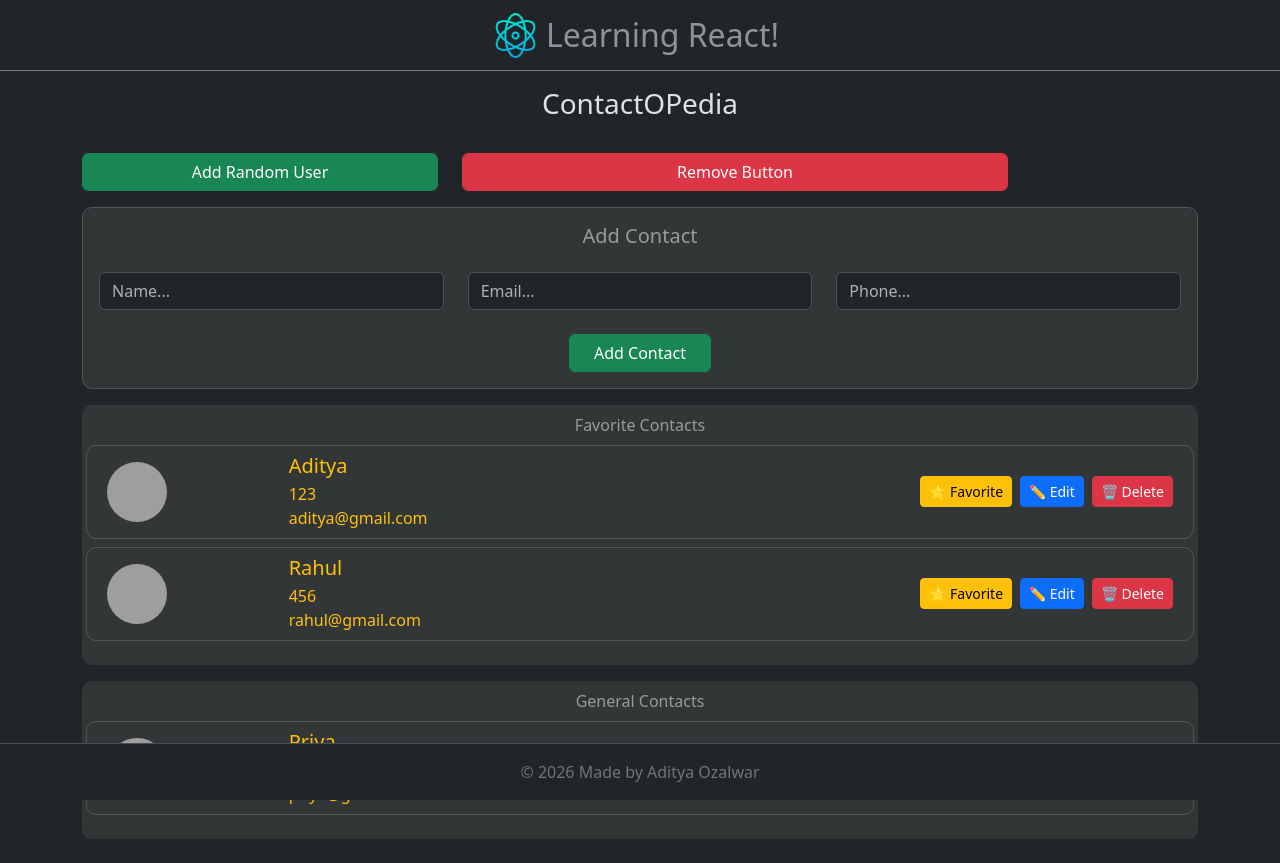
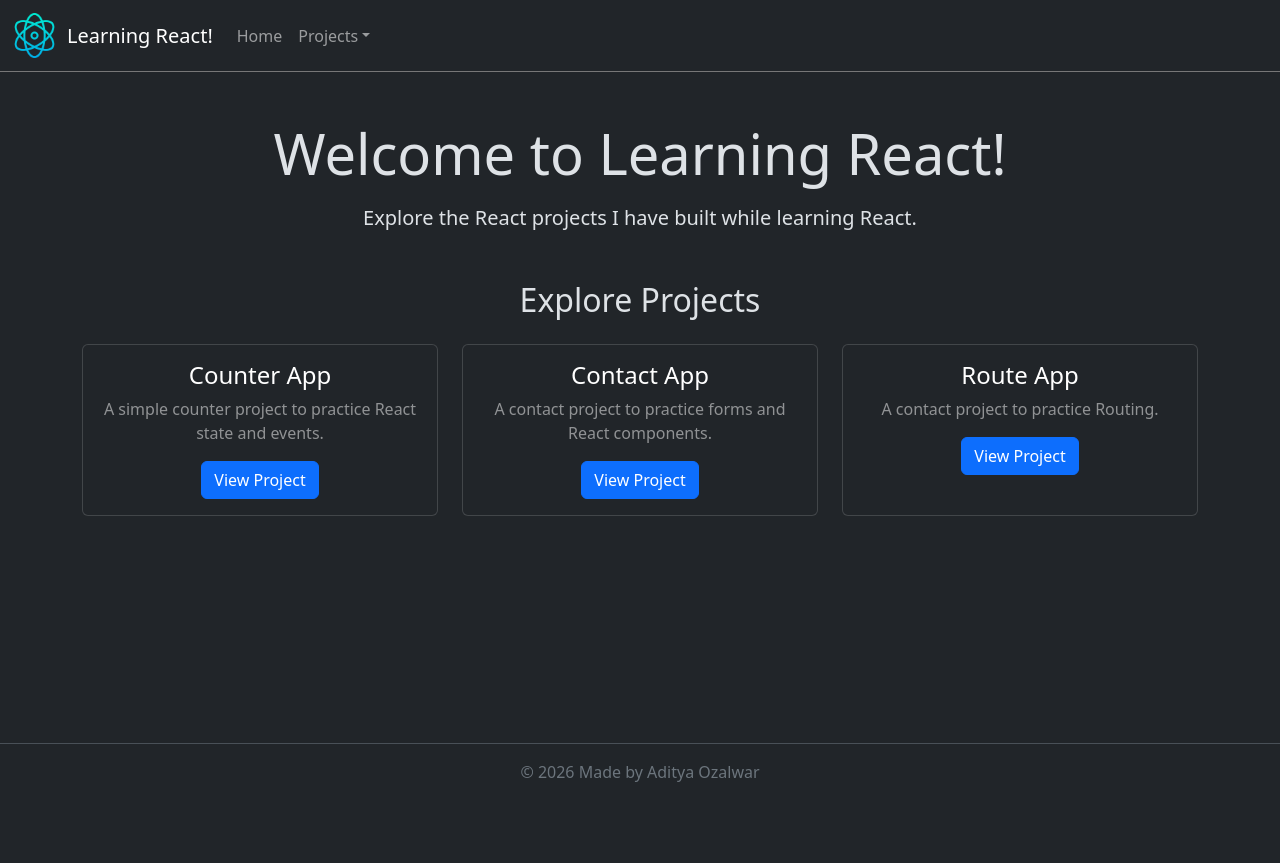
Before and after one commit to ozalwaraditya/learning-react, a React (Vite) app: page / in a window 1280 px wide. After the commit the page ends 800 px from the top, so only its background shows below. Built offline with nearby package versions, Linux system fonts and the light colour scheme; grey boxes are pictures that could not be loaded.

Commit message:
feat: add basic React Router navigation

```diff
--- a/package.json
+++ b/package.json
@@ -12,7 +12,8 @@
   "dependencies": {
     "axios": "^1.20.0",
     "react": "^19.2.8",
-    "react-dom": "^19.2.8"
+    "react-dom": "^19.2.8",
+    "react-router-dom": "^7.18.3"
   },
   "devDependencies": {
     "@eslint/js": "^10.0.1",
--- a/src/App.jsx
+++ b/src/App.jsx
@@ -1,11 +1,7 @@
-import Contact from "./Contact";
-import Counter from "./Counter";
+import AppRouter from "./routes/AppRouter";
 
-export default function App() {
-  return (
-    <div className="flex-fill">
-      {/* <Counter /> */}
-      <Contact />
-    </div>
-  );
+function App() {
+  return <AppRouter />;
 }
+
+export default App;
--- /dev/null
+++ b/src/Routing.jsx
@@ -0,0 +1,5 @@
+function Routing() {
+  return <>Routing</>;
+}
+
+export default Routing;
--- a/src/components/Layout/Header.jsx
+++ b/src/components/Layout/Header.jsx
@@ -1,24 +1,82 @@
+import { Link } from "react-router-dom";
 import logo from "../../Images/react.png";
 
 function Header() {
   return (
-    <div
-      className="py-2 pl-2"
+    <nav
+      className="navbar navbar-expand-lg navbar-dark"
       style={{
         borderBottom: "1px solid #777",
-        display: "flex",
-        alignItems: "center",
-        justifyContent: "center",
       }}
     >
-      <img
-        src={logo}
-        style={{ height: "45px", verticalAlign: "top" }}
-        alt="React Logo"
-      />
+      <div className="container-fluid">
+        {/* Logo + Brand */}
+        <Link className="navbar-brand d-flex align-items-center" to="/">
+          <img
+            src={logo}
+            alt="React Logo"
+            style={{
+              height: "45px",
+              marginRight: "10px",
+            }}
+          />
 
-      <span className="h2 m-2 text-white-50">Learning React!</span>
-    </div>
+          <span>Learning React!</span>
+        </Link>
+
+        {/* Mobile Toggle */}
+        <button
+          className="navbar-toggler"
+          type="button"
+          data-bs-toggle="collapse"
+          data-bs-target="#navbarNav"
+          aria-controls="navbarNav"
+          aria-expanded="false"
+          aria-label="Toggle navigation"
+        >
+          <span className="navbar-toggler-icon"></span>
+        </button>
+
+        {/* Navbar Links */}
+        <div className="collapse navbar-collapse" id="navbarNav">
+          <ul className="navbar-nav">
+            {/* Home */}
+            <li className="nav-item">
+              <Link className="nav-link" to="/">
+                Home
+              </Link>
+            </li>
+
+            {/* Projects */}
+            <li className="nav-item dropdown">
+              <a
+                className="nav-link dropdown-toggle"
+                href="#"
+                role="button"
+                data-bs-toggle="dropdown"
+                aria-expanded="false"
+              >
+                Projects
+              </a>
+
+              <ul className="dropdown-menu dropdown-menu-dark">
+                <li>
+                  <Link className="dropdown-item" to="/count-o-pedia">
+                    Counter App
+                  </Link>
+                </li>
+
+                <li>
+                  <Link className="dropdown-item" to="/contact-o-pedia">
+                    Contact App
+                  </Link>
+                </li>
+              </ul>
+            </li>
+          </ul>
+        </div>
+      </div>
+    </nav>
   );
 }
 
--- /dev/null
+++ b/src/components/Layout/MainLayout.jsx
@@ -0,0 +1,15 @@
+import App from "../../App";
+import Footer from "./Footer";
+import Header from "./Header";
+
+function MainLayout() {
+  return (
+    <div className="d-flex flex-column min-vh-100">
+      <Header />
+      <App />
+      <Footer />
+    </div>
+  );
+}
+
+export default MainLayout;
--- a/src/main.jsx
+++ b/src/main.jsx
@@ -1,15 +1,12 @@
 import { StrictMode } from "react";
 import { createRoot } from "react-dom/client";
-import App from "./App.jsx";
-import Header from "./components/Layout/Header.jsx";
-import Footer from "./components/Layout/Footer.jsx";
+import { BrowserRouter } from "react-router-dom";
+import MainLayout from "./components/Layout/MainLayout.jsx";
 
 createRoot(document.getElementById("root")).render(
   <StrictMode>
-    <div className="d-flex flex-column min-vh-100">
-      <Header />
-      <App />
-      <Footer />
-    </div>
+    <BrowserRouter>
+      <MainLayout />
+    </BrowserRouter>
   </StrictMode>,
 );
--- /dev/null
+++ b/src/pages/Home.jsx
@@ -0,0 +1,73 @@
+import { Link } from "react-router-dom";
+function Home() {
+  return (
+    <>
+      <div className="container mt-5">
+        <div className="text-center">
+          <h1 className="display-4">Welcome to Learning React!</h1>
+
+          <p className="lead mt-3">
+            Explore the React projects I have built while learning React.
+          </p>
+        </div>
+
+        <h2 className="text-center mt-5 mb-4">Explore Projects</h2>
+
+        <div className="row justify-content-center">
+          {/* Counter Project */}
+          <div className="col-md-4 mb-4">
+            <div className="card bg-dark text-white h-100">
+              <div className="card-body text-center">
+                <h4 className="card-title">Counter App</h4>
+
+                <p className="card-text text-white-50">
+                  A simple counter project to practice React state and events.
+                </p>
+
+                <Link to="/count-o-pedia" className="btn btn-primary">
+                  View Project
+                </Link>
+              </div>
+            </div>
+          </div>
+
+          {/* Contact Project */}
+          <div className="col-md-4 mb-4">
+            <div className="card bg-dark text-white h-100">
+              <div className="card-body text-center">
+                <h4 className="card-title">Contact App</h4>
+
+                <p className="card-text text-white-50">
+                  A contact project to practice forms and React components.
+                </p>
+
+                <Link to="/contact-o-pedia" className="btn btn-primary">
+                  View Project
+                </Link>
+              </div>
+            </div>
+          </div>
+
+          {/* Routing Project */}
+          <div className="col-md-4 mb-4">
+            <div className="card bg-dark text-white h-100">
+              <div className="card-body text-center">
+                <h4 className="card-title">Route App</h4>
+
+                <p className="card-text text-white-50">
+                  A contact project to practice Routing.
+                </p>
+
+                <Link to="/routing" className="btn btn-primary">
+                  View Project
+                </Link>
+              </div>
+            </div>
+          </div>
+        </div>
+      </div>
+    </>
+  );
+}
+
+export default Home;
--- /dev/null
+++ b/src/pages/NotFound.jsx
@@ -0,0 +1,21 @@
+import { Link } from "react-router-dom";
+
+function NotFound() {
+  return (
+    <div className="container text-center mt-5">
+      <h1 className="display-1 fw-bold">404</h1>
+
+      <h2 className="mb-3">Page Not Found</h2>
+
+      <p className="text-white-50 mb-4">
+        Sorry, the page you are looking for does not exist.
+      </p>
+
+      <Link to="/" className="btn btn-primary">
+        Go Back Home
+      </Link>
+    </div>
+  );
+}
+
+export default NotFound;
--- /dev/null
+++ b/src/routes/AppRouter.jsx
@@ -0,0 +1,20 @@
+import { Route, Routes } from "react-router-dom";
+import Counter from "../Counter";
+import Contact from "../Contact";
+import Home from "../pages/Home";
+import NotFound from "../pages/NotFound";
+import Routing from "../Routing";
+
+function AppRouter() {
+  return (
+    <Routes>
+      <Route path="/" element={<Home />} />
+      <Route path="/count-o-pedia" element={<Counter />} />
+      <Route path="/contact-o-pedia" element={<Contact />} />
+      <Route path="/routing" element={<Routing />} />
+      <Route path="/*" element={<NotFound />} />
+    </Routes>
+  );
+}
+
+export default AppRouter;
```
Also changed, not shown: src/data/products.js (added, +68 -0 lines), 1 other file (tests, documents, lock files or other folders).
